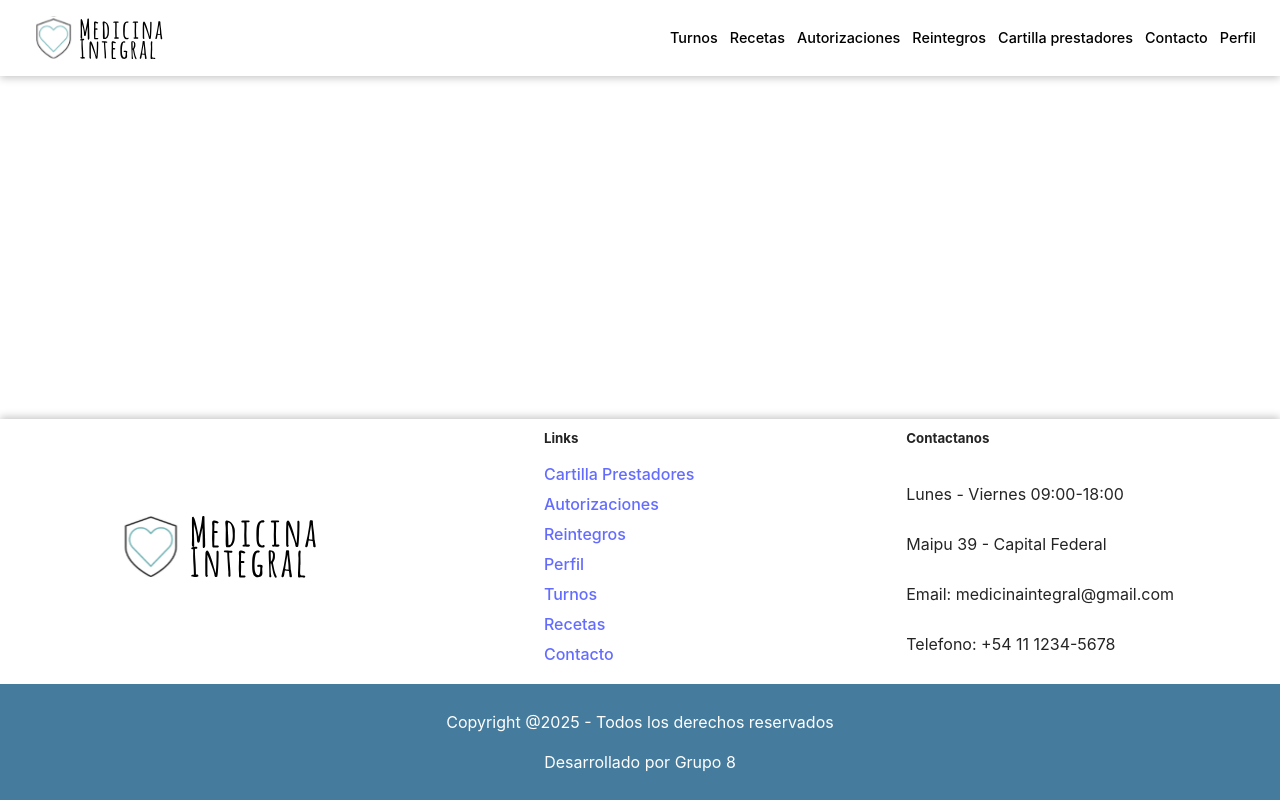
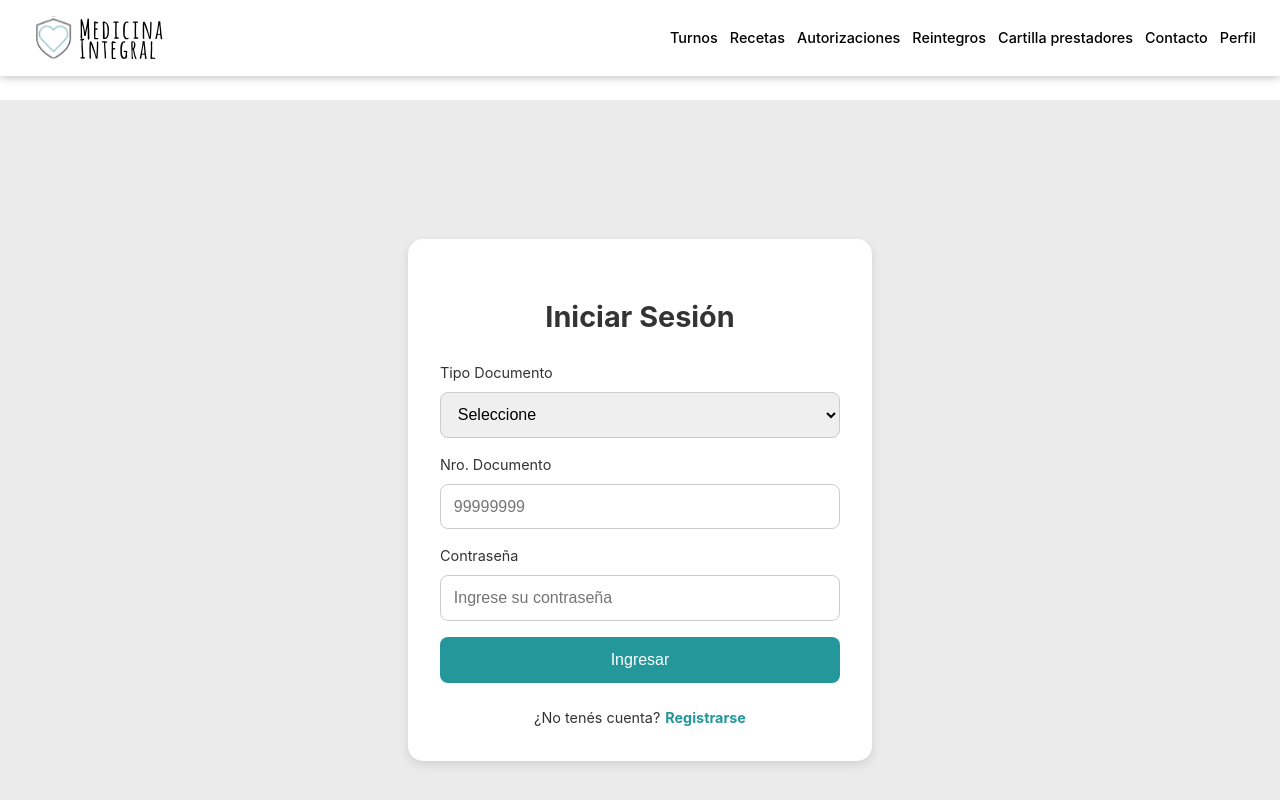
Before and after one commit to DesApp-2025c2-Grupo-8/Afiliados-FrontEnd, a React (Vite) app: page /login in a window 1280 px wide. Shown: the top 800 px of the page. Built offline with nearby package versions, Linux system fonts and the light colour scheme.

Commit message:
Retoques en Login

```diff
--- a/src/AppRouter.jsx
+++ b/src/AppRouter.jsx
@@ -6,6 +6,7 @@ import { grey } from "@mui/material/colors";
 import Footer from "./components/Footer/Footer";
 import Header from "./components/Header/Header";
 import Home from "./Screens/Home/Home";
+import Login from "./Screens/Login/Login"
 
 export function AppRouter() {
   return (
@@ -15,6 +16,7 @@ export function AppRouter() {
         <Routes>
           {/* <Route path='/'/> */}
           <Route path='/' Component={Home}/>
+          <Route path="/login" Component={Login}/>
 
         </Routes>
       </main>
--- a/src/Screens/Login/Login.jsx
+++ b/src/Screens/Login/Login.jsx
@@ -16,7 +16,7 @@ const Login = () => {
       <div className="login-box">
         <h2>Iniciar Sesión</h2>
 
-        <form>
+        <form method="GET" action="/">
           <label htmlFor="tipoDoc">Tipo Documento</label>
           <select id="tipoDoc" name="tipoDoc">
             <option value="">Seleccione</option>
@@ -28,6 +28,7 @@ const Login = () => {
           <label htmlFor="nroDoc">Nro. Documento</label>
           <input
             type="number"
+            min="0"
             id="nroDoc"
             name="nroDoc"
             placeholder="99999999"
```
